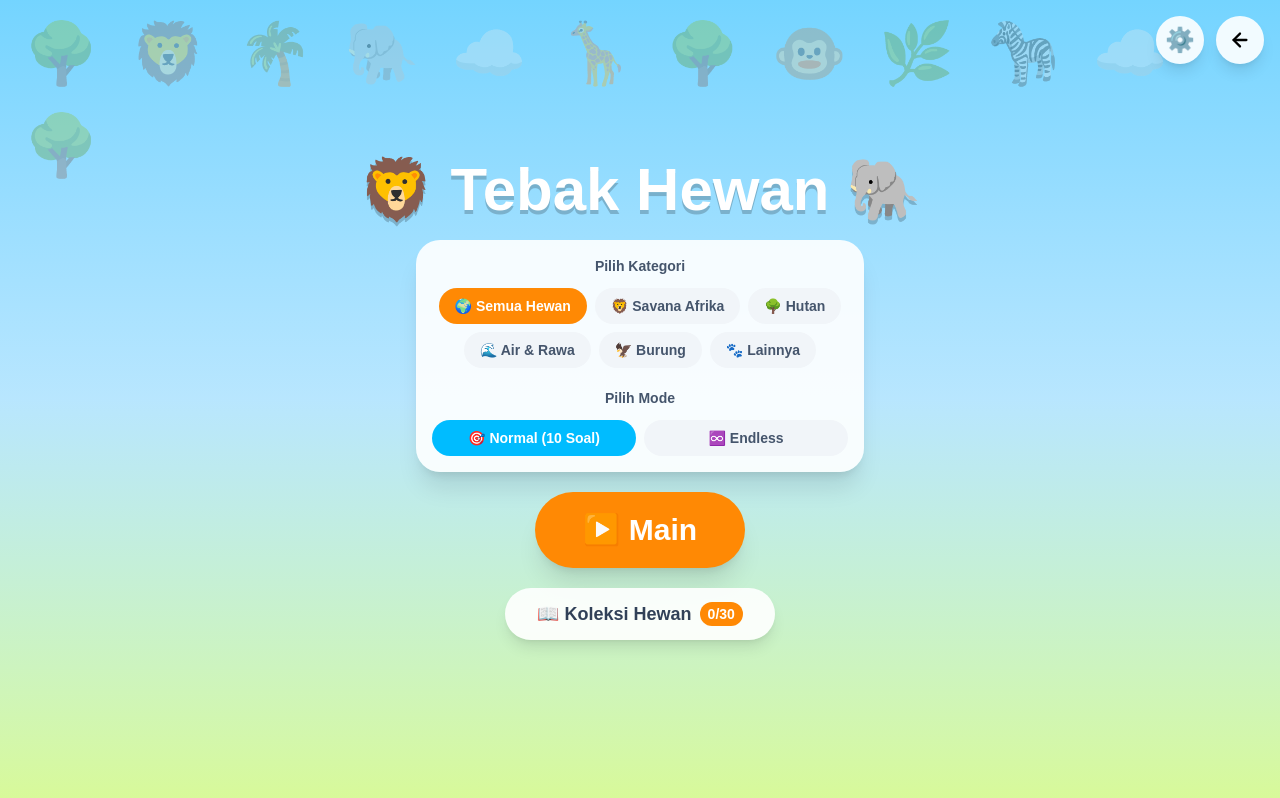
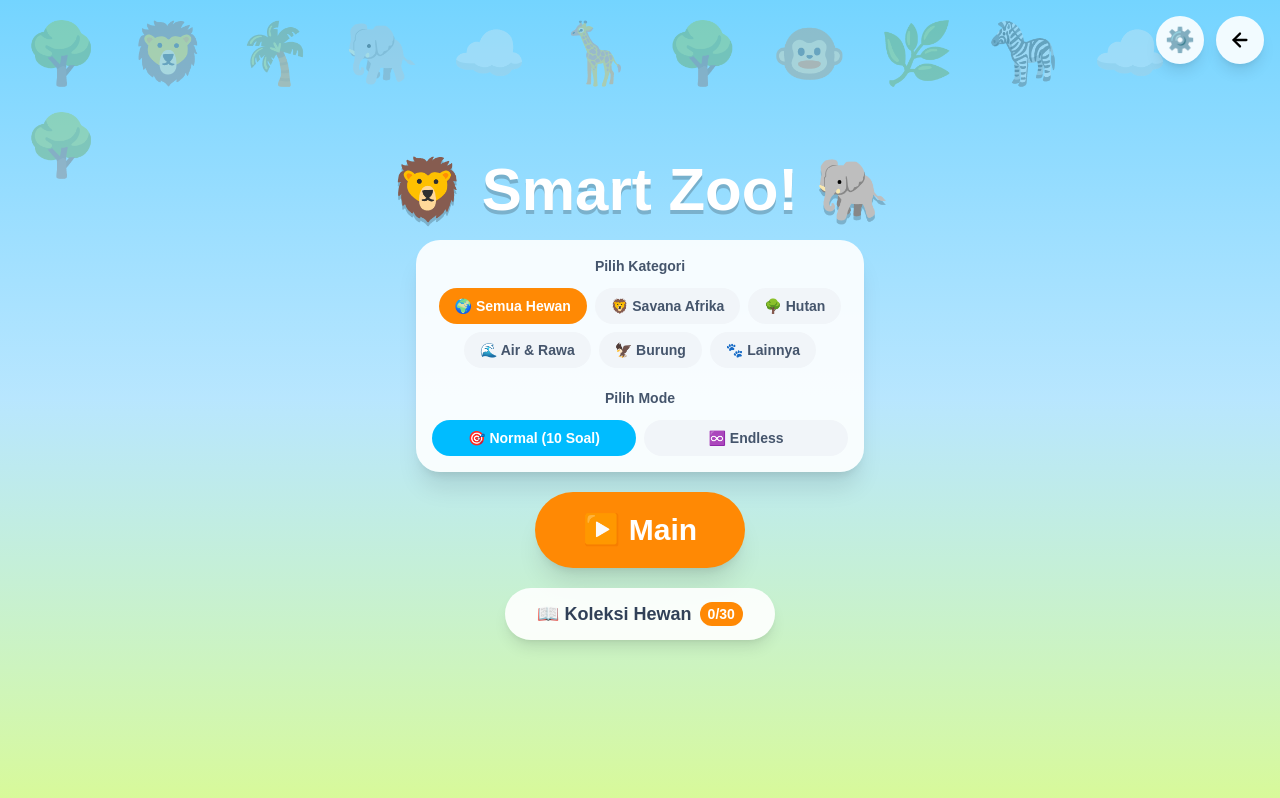
Before and after one commit to angieruntuwene1928-arch/tebak-hewan, a Next.js app: page / in a window 1280 px wide. Built offline with nearby package versions, Linux system fonts and the light colour scheme.

Commit message:
Add files via upload

```diff
--- a/app/page.tsx
+++ b/app/page.tsx
@@ -528,7 +528,7 @@ export default function Home() {
           )}
 
           <h1 className="text-5xl md:text-6xl font-extrabold text-white drop-shadow-[0_4px_0_rgba(0,0,0,0.2)] text-center">
-            🦁 Tebak Hewan 🐘
+            🦁 Smart Zoo! 🐘
           </h1>
 
           {(bestScoreEver > 0 || bestStreakEver > 0) && (
```
